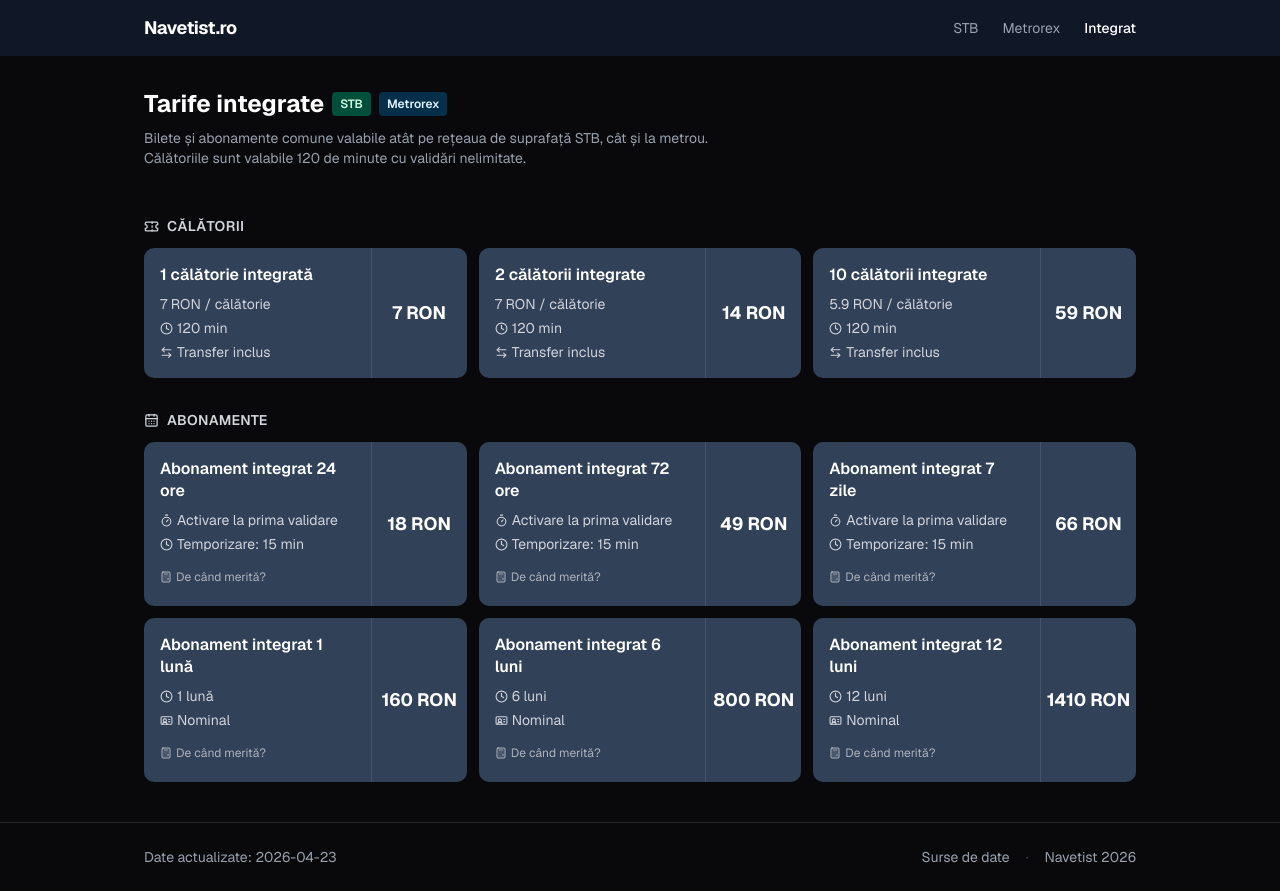
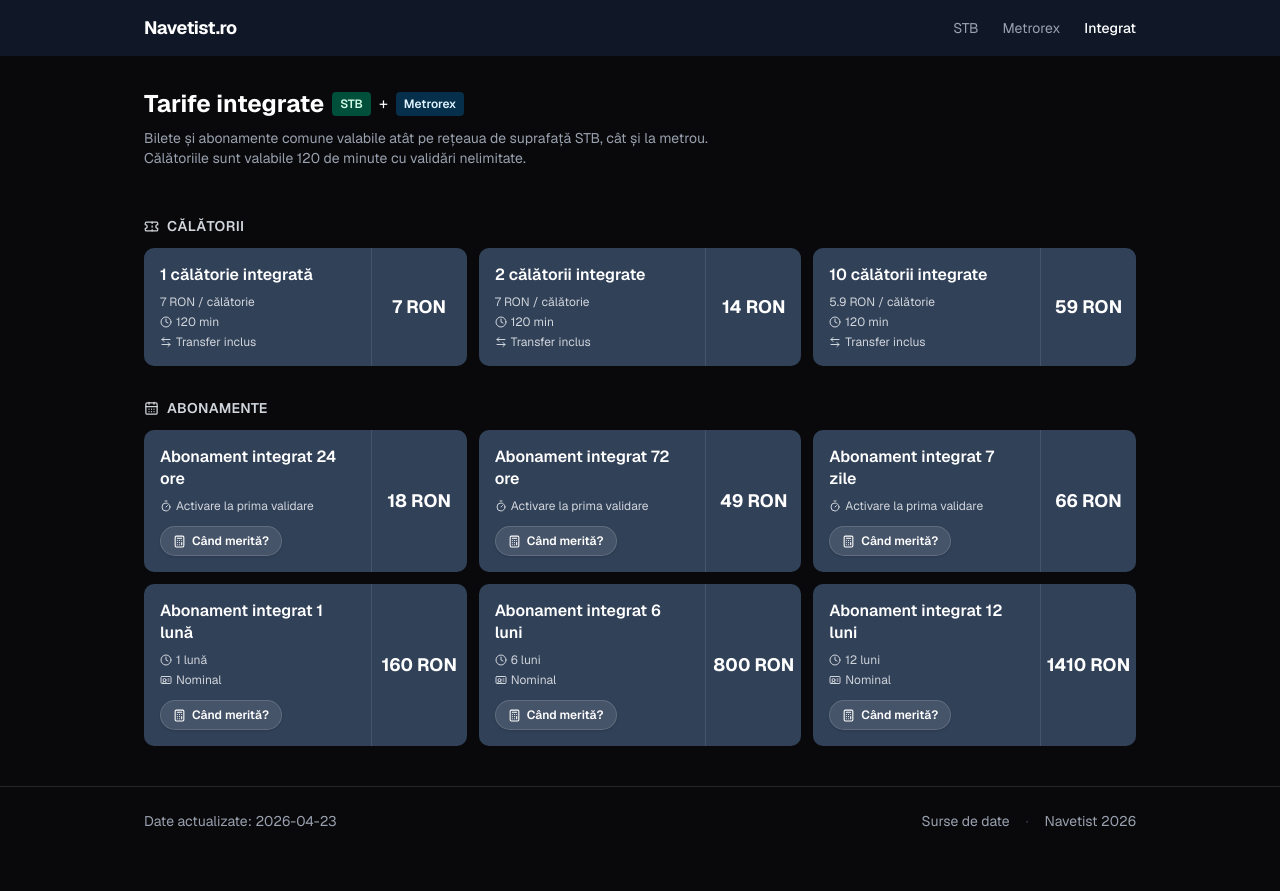
Before and after one commit to silviuio/navetist, a Next.js app: page /integrat in a window 1280 px wide. After the commit the page ends 855 px from the top, so only its background shows below. Built offline with nearby package versions, Linux system fonts and the light colour scheme.

Commit message:
feat: improve UI consistency and readability across components

```diff
--- a/app/components/BreakevenDialog.tsx
+++ b/app/components/BreakevenDialog.tsx
@@ -18,7 +18,8 @@ type Props = {
 
 // Normalizează durata abonamentului în luni
 function durationInMonths(fare: Fare): number | null {
-  if (fare.category !== "subscription" && fare.category !== "time-pass") return null;
+  if (fare.category !== "subscription" && fare.category !== "time-pass")
+    return null;
   const { value, unit } = fare.duration;
   switch (unit) {
     case "months":
@@ -33,7 +34,8 @@ function durationInMonths(fare: Fare): number | null {
 }
 
 function periodLabel(fare: Fare): string {
-  if (fare.category !== "subscription" && fare.category !== "time-pass") return "";
+  if (fare.category !== "subscription" && fare.category !== "time-pass")
+    return "";
   const { value, unit } = fare.duration;
   if (unit === "months") return "lună";
   if (unit === "days") return value === 7 ? "săptămână" : `${value} zile`;
@@ -49,7 +51,8 @@ export default function BreakevenDialog({ fare, singleTripFare }: Props) {
   const [open, setOpen] = useState(false);
   const [useFuturePrices, setUseFuturePrices] = useState(false);
 
-  if (fare.category !== "subscription" && fare.category !== "time-pass") return null;
+  if (fare.category !== "subscription" && fare.category !== "time-pass")
+    return null;
 
   const months = durationInMonths(fare);
   if (!months) return null;
@@ -57,11 +60,14 @@ export default function BreakevenDialog({ fare, singleTripFare }: Props) {
   // Prețuri viitoare (dacă există pentru acest fare sau pentru bilet)
   const farePendingPrice = getPendingPrice(fare.id);
   const tripPendingPrice = getPendingPrice(singleTripFare.id);
-  const hasPendingChanges = farePendingPrice !== undefined || tripPendingPrice !== undefined;
+  const hasPendingChanges =
+    farePendingPrice !== undefined || tripPendingPrice !== undefined;
 
   // Prețul efectiv pe care îl folosim în calcul
   const effectiveFarePrice =
-    useFuturePrices && farePendingPrice !== undefined ? farePendingPrice : fare.price;
+    useFuturePrices && farePendingPrice !== undefined
+      ? farePendingPrice
+      : fare.price;
   const effectiveSingleTripPrice =
     useFuturePrices && tripPendingPrice !== undefined
       ? tripPendingPrice
@@ -85,23 +91,27 @@ export default function BreakevenDialog({ fare, singleTripFare }: Props) {
   return (
     <>
       <button
+        type="button"
         onClick={(e) => {
           e.preventDefault();
           e.stopPropagation();
           setOpen(true);
         }}
-        className="inline-flex items-center gap-1 text-xs text-white/60 hover:text-white transition-colors"
+        className="inline-flex w-fit items-center gap-1.5 rounded-full border border-white/15 bg-white/10 px-3 py-1.5 text-xs font-semibold text-white shadow-sm transition-colors hover:border-white/25 hover:bg-white/15 focus-visible:outline-none focus-visible:ring-2 focus-visible:ring-white/40"
       >
-        <Calculator size={12} />
-        <span>De când merită?</span>
+        <Calculator size={13} />
+        <span>Când merită?</span>
       </button>
 
       <Dialog open={open} onOpenChange={setOpen}>
         <DialogContent className="bg-zinc-900 border-zinc-700 text-white max-w-sm">
           <DialogHeader>
-            <DialogTitle className="text-white text-lg">{fare.name}</DialogTitle>
+            <DialogTitle className="text-white text-lg">
+              {fare.name}
+            </DialogTitle>
             <p className="text-sm text-zinc-400 mt-1">
-              Comparație cu biletul de {effectiveSingleTripPrice} RON / călătorie
+              Comparație cu biletul de {effectiveSingleTripPrice} RON /
+              călătorie
             </p>
           </DialogHeader>
 
@@ -163,7 +173,9 @@ export default function BreakevenDialog({ fare, singleTripFare }: Props) {
                 const highlightBg = useFuturePrices
                   ? "bg-orange-500/10"
                   : "bg-emerald-500/10";
-                const cheaperText = useFuturePrices ? "text-orange-400" : "text-emerald-400";
+                const cheaperText = useFuturePrices
+                  ? "text-orange-400"
+                  : "text-emerald-400";
                 return (
                   <div
                     key={n}
@@ -189,7 +201,8 @@ export default function BreakevenDialog({ fare, singleTripFare }: Props) {
 
           {isMultiMonth && (
             <p className="text-xs text-zinc-500">
-              Calculat asumând utilizare constantă pe toată perioada ({months} luni).
+              Calculat asumând utilizare constantă pe toată perioada ({months}{" "}
+              luni).
             </p>
           )}
         </DialogContent>
--- a/app/components/FareCard.tsx
+++ b/app/components/FareCard.tsx
@@ -59,19 +59,19 @@ const FareCard = ({ fare, pendingChange }: Props) => {
           {fare.name}
         </h3>
 
-        <div className="text-sm text-gray-300 space-y-1">
+        <div className="text-xs text-gray-300 space-y-1">
           {fare.category === "trip" && (
             <>
               <p>{+pricePerTrip(fare).toFixed(2)} RON / călătorie</p>
               {fare.validityMinutes && (
                 <p className="flex items-center gap-1">
-                  <Clock size={13} className="shrink-0" />
+                  <Clock size={12} className="shrink-0" />
                   {fare.validityMinutes} min
                 </p>
               )}
               {fare.transferable && (
                 <p className="flex items-center gap-1">
-                  <ArrowLeftRight size={13} className="shrink-0" />
+                  <ArrowLeftRight size={12} className="shrink-0" />
                   Transfer inclus
                 </p>
               )}
@@ -81,27 +81,21 @@ const FareCard = ({ fare, pendingChange }: Props) => {
           {fare.category === "time-pass" && (
             <>
               <p className="flex items-center gap-1">
-                <Timer size={13} className="shrink-0" />
+                <Timer size={12} className="shrink-0" />
                 Activare la prima validare
               </p>
-              {fare.activationWindowMinutes && (
-                <p className="flex items-center gap-1">
-                  <Clock size={13} className="shrink-0" />
-                  Temporizare: {fare.activationWindowMinutes} min
-                </p>
-              )}
             </>
           )}
 
           {fare.category === "subscription" && (
             <>
               <p className="flex items-center gap-1">
-                <Clock size={13} className="shrink-0" />
+                <Clock size={12} className="shrink-0" />
                 {fare.duration.value} {unitRo(fare.duration.value, fare.duration.unit)}
               </p>
               {fare.nominalRequired && (
                 <p className="flex items-center gap-1">
-                  <IdCard size={13} className="shrink-0" />
+                  <IdCard size={12} className="shrink-0" />
                   Nominal
                 </p>
               )}
--- a/app/components/HomeOperatorCards.tsx
+++ b/app/components/HomeOperatorCards.tsx
@@ -10,7 +10,7 @@ const operators = [
     href: "/stb",
     title: "Tarife STB",
     description:
-      "Transport de suprafață — autobuze, tramvaie, troleibuze — în Regiunea București-Ilfov. Călătoriile sunt valabile 90 de minute cu transfer gratuit între linii.",
+      "Transport de suprafață — autobuze, tramvaie, troleibuze — în Regiunea București-Ilfov.",
     color: "border-emerald-600",
   },
   {
@@ -18,7 +18,7 @@ const operators = [
     href: "/metrorex",
     title: "Tarife Metrorex",
     description:
-      "Rețeaua de metrou din București cu 5 magistrale și 63 de stații. Fiecare validare reprezintă o călătorie individuală fără transfer.",
+      "Rețeaua de metrou din București cu 5 magistrale și 63 de stații.",
     color: "border-sky-700",
   },
   {
@@ -26,7 +26,7 @@ const operators = [
     href: "/integrat",
     title: "Tarife integrate",
     description:
-      "Bilete și abonamente comune pentru deplasări mixte pe suprafață și metrou. Valabile 120 de minute cu validări nelimitate.",
+      "Bilete și abonamente comune pentru deplasări mixte pe suprafață și metrou.",
     color: "border-slate-500",
   },
 ];
@@ -65,8 +65,8 @@ export default function HomeOperatorCards() {
               </div>
             )}
 
-            <div className="mt-auto flex items-center gap-4 text-sm text-gray-600 dark:text-gray-400 border-t border-gray-100 dark:border-zinc-800 pt-3">
-              <span>{fares.length} tipuri de bilete</span>
+            <div className="mt-auto flex items-center gap-1 text-sm text-gray-600 dark:text-gray-400 border-t border-gray-100 dark:border-zinc-800 pt-3">
+              <span>{fares.length} tarife</span>
               <span>·</span>
               <span>de la {minPrice} RON</span>
             </div>
--- a/app/components/IntegratedBreakevenDialog.tsx
+++ b/app/components/IntegratedBreakevenDialog.tsx
@@ -144,15 +144,16 @@ export default function IntegratedBreakevenDialog({
   return (
     <>
       <button
+        type="button"
         onClick={(e) => {
           e.preventDefault();
           e.stopPropagation();
           setOpen(true);
         }}
-        className="inline-flex items-center gap-1 text-xs text-white/60 hover:text-white transition-colors"
+        className="inline-flex w-fit items-center gap-1.5 rounded-full border border-white/15 bg-white/10 px-3 py-1.5 text-xs font-semibold text-white shadow-sm transition-colors hover:border-white/25 hover:bg-white/15 focus-visible:outline-none focus-visible:ring-2 focus-visible:ring-white/40"
       >
-        <Calculator size={12} />
-        <span>De când merită?</span>
+        <Calculator size={13} />
+        <span>Când merită?</span>
       </button>
 
       <Dialog open={open} onOpenChange={setOpen}>
--- a/app/integrat/page.tsx
+++ b/app/integrat/page.tsx
@@ -26,6 +26,7 @@ export default function IntegratPage() {
           <span className="text-xs font-semibold bg-emerald-900 text-emerald-100 px-2 py-1 rounded">
             STB
           </span>
+          <span>+</span>
           <span className="text-xs font-semibold bg-sky-950 text-sky-100 px-2 py-1 rounded">
             Metrorex
           </span>
```
